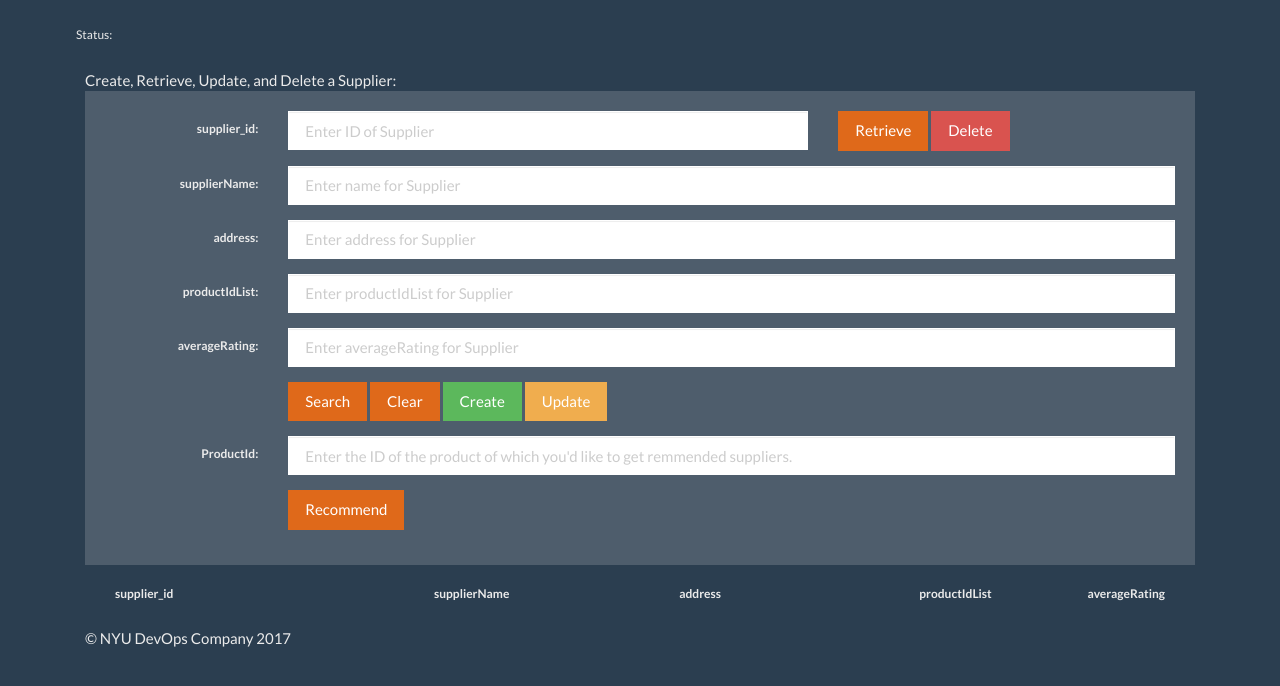
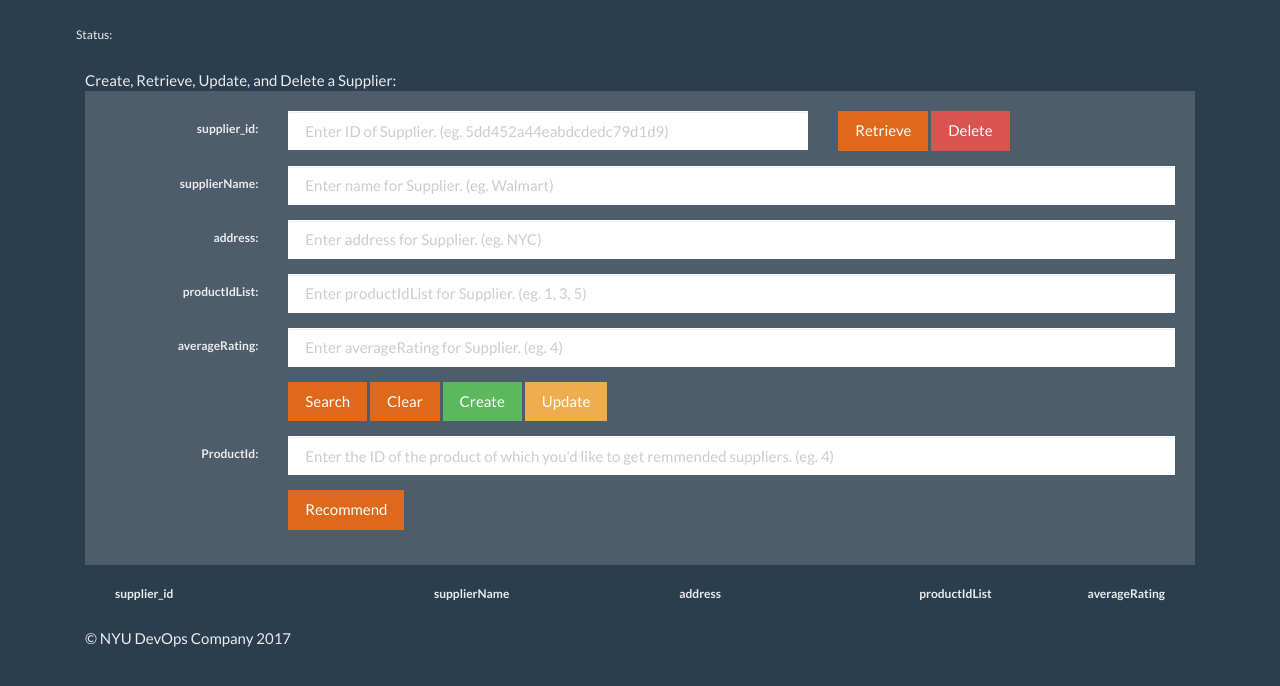
Before and after one commit to NYU-DevOps-Fall19-Suppliers/suppliers, a plain HTML site: page service/static/index.html in a window 1280 px wide. Shown: the part 108-794 px from the top of the page. Drawn offline with Linux system fonts and the light colour scheme; files that its build step writes are made by us from their sources; files whose address does not match are found by name.

Commit message:
improve comments.

```diff
--- a/service/static/index.html
+++ b/service/static/index.html
@@ -29,7 +29,7 @@
               <div class="form-group">
                 <label class="control-label col-sm-2" for="supplier_id">supplier_id:</label>
                 <div class="col-sm-6">
-                  <input type="text" class="form-control" id="supplier_id" placeholder="Enter ID of Supplier">
+                  <input type="text" class="form-control" id="supplier_id" placeholder="Enter ID of Supplier. (eg. 5dd452a44eabdcdedc79d1d9)">
                 </div>
                 <div class="col-sm-4">
                   <button type="submit" class="btn btn-primary" id="retrieve-btn">Retrieve</button>
@@ -42,28 +42,28 @@
               <div class="form-group">
                 <label class="control-label col-sm-2" for="supplierName">supplierName:</label>
                 <div class="col-sm-10">
-                  <input type="text" class="form-control" id="supplierName" placeholder="Enter name for Supplier">
+                  <input type="text" class="form-control" id="supplierName" placeholder="Enter name for Supplier. (eg. Walmart)">
                 </div>
               </div>
 
               <div class="form-group">
                 <label class="control-label col-sm-2" for="address">address:</label>
                 <div class="col-sm-10">
-                  <input type="text" class="form-control" id="address" placeholder="Enter address for Supplier">
+                  <input type="text" class="form-control" id="address" placeholder="Enter address for Supplier. (eg. NYC)">
                 </div>
               </div>
 
               <div class="form-group">
                 <label class="control-label col-sm-2" for="productIdList">productIdList:</label>
                 <div class="col-sm-10">
-                    <input type="text" class="form-control" id="productIdList" placeholder="Enter productIdList for Supplier">
+                    <input type="text" class="form-control" id="productIdList" placeholder="Enter productIdList for Supplier. (eg. 1, 3, 5)">
                 </div>
               </div>
 
               <div class="form-group">
                 <label class="control-label col-sm-2" for="averageRating">averageRating:</label>
                 <div class="col-sm-10">
-                    <input type="number" class="form-control" id="averageRating" min="1" max="5" placeholder="Enter averageRating for Supplier">
+                    <input type="number" class="form-control" id="averageRating" min="1" max="5" placeholder="Enter averageRating for Supplier. (eg. 4)">
                 </div>
               </div>
 
@@ -79,7 +79,7 @@
               <div class="form-group">
                 <label class="control-label col-sm-2" for="ProductId">ProductId:</label>
                 <div class="col-sm-10">
-                    <input type="text" class="form-control" id="ProductId" placeholder="Enter the ID of the product of which you'd like to get remmended suppliers.">
+                    <input type="text" class="form-control" id="ProductId" placeholder="Enter the ID of the product of which you'd like to get remmended suppliers. (eg. 4)">
                 </div>
               </div>
 
```
